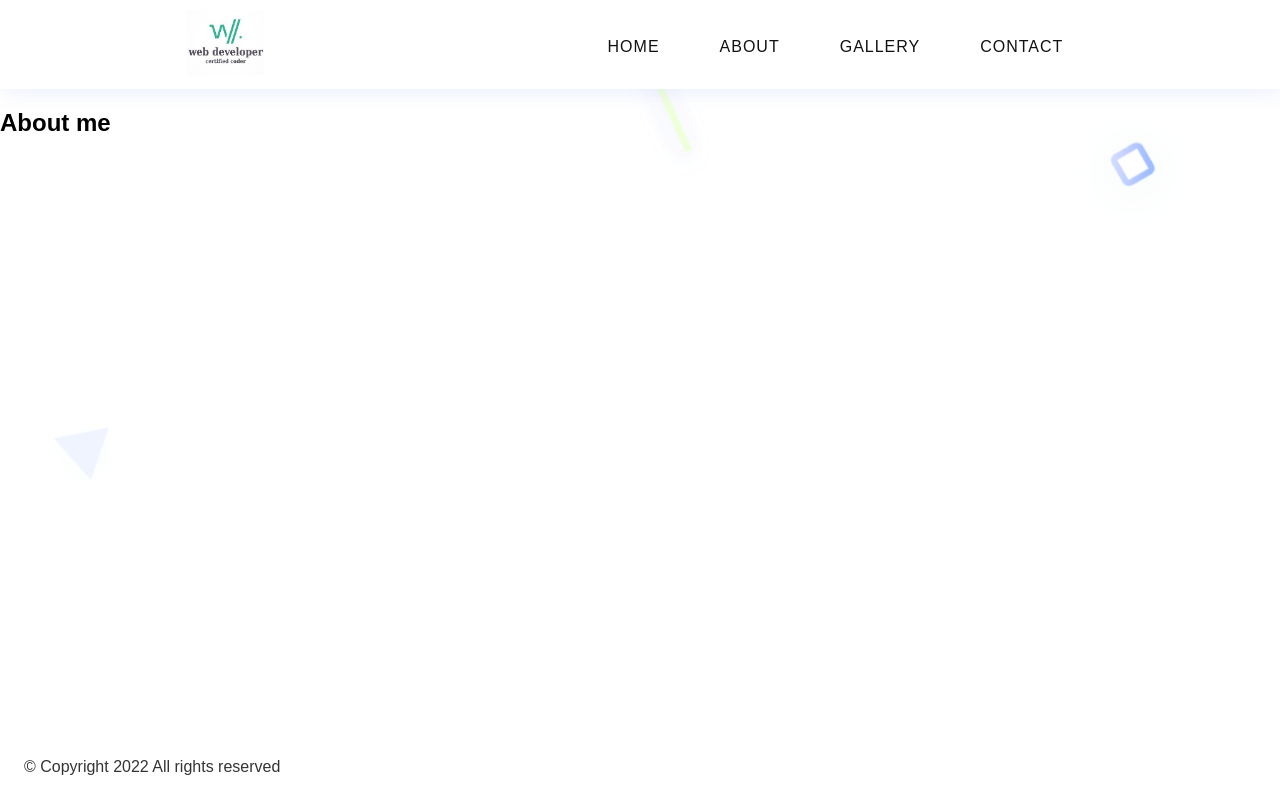
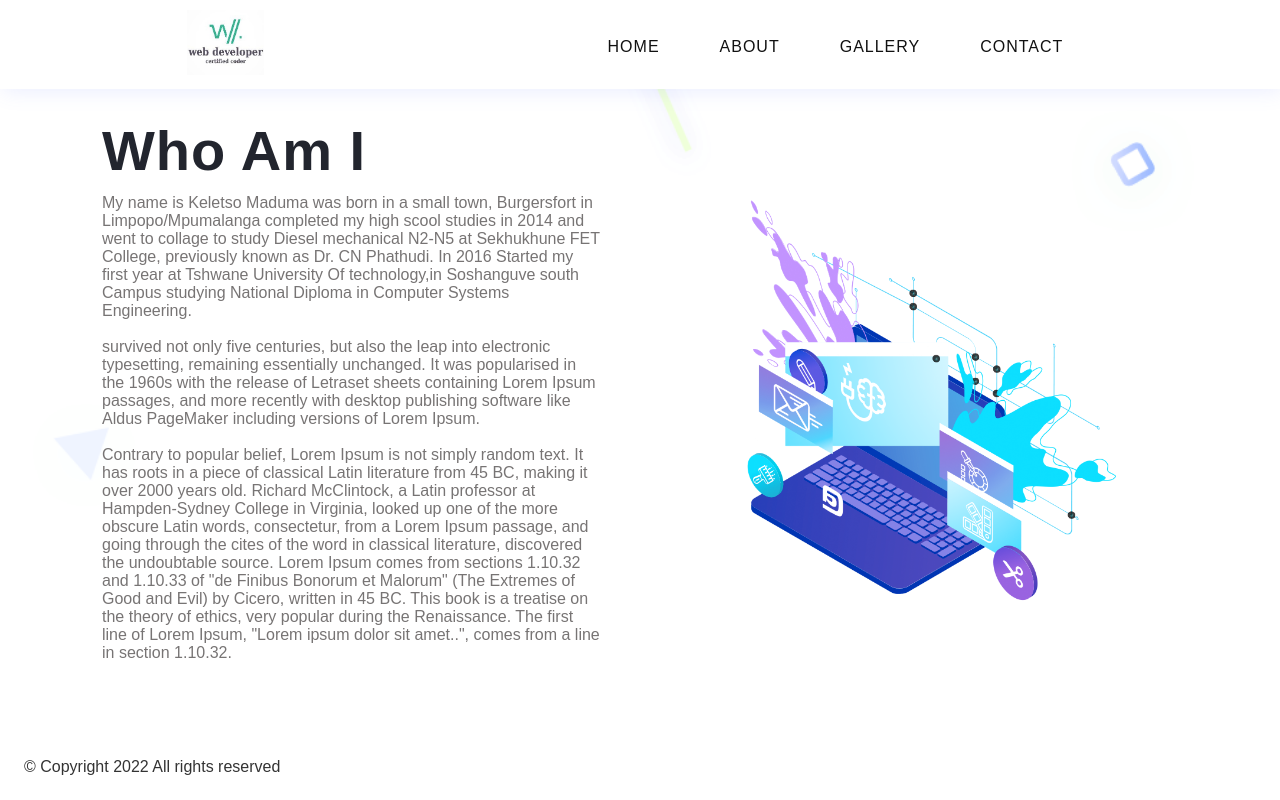
Before and after one commit to madumaKK/capacitiFirst, a plain HTML site: page about.html in a window 1280 px wide. Drawn offline with Linux system fonts and the light colour scheme.

Commit message:
keletso updated

```diff
--- a/about.html
+++ b/about.html
@@ -23,9 +23,32 @@
                 <li><a href="contact.html">Contact</a></li>
             </ul>
         </nav>
-        <div>
-            <h1>About me</h1>
-            <div class="icon"><i class="fa-solid fa-envelope-dot"></i></div>
+
+        <div class="home-content">
+            <div class="home-text">
+                <h1>Who Am I</h1>
+                <p>My name is Keletso Maduma was born in a small town, Burgersfort in Limpopo/Mpumalanga
+                    completed my high scool studies in 2014 and went to collage to study Diesel mechanical N2-N5 at Sekhukhune FET College, previously
+                    known as Dr. CN Phathudi. In 2016 Started my first year at Tshwane University Of technology,in Soshanguve south Campus studying
+                    National Diploma in Computer Systems Engineering.
+                    <br>
+                    <br>
+                    survived not only five centuries, but also the leap into electronic typesetting, remaining essentially unchanged. It was popularised in
+                    the 1960s with the release of Letraset sheets containing Lorem Ipsum passages, and more recently with desktop publishing
+                     software like Aldus PageMaker including versions of Lorem Ipsum.
+                     <br><br>
+                     Contrary to popular belief, Lorem Ipsum is not simply random text. It has roots in a piece of classical Latin literature from 45 BC,
+                     making it over 2000 years old. Richard McClintock, a Latin professor at Hampden-Sydney College in Virginia, looked up one of the more obscure Latin
+                     words, consectetur, from a Lorem Ipsum passage, and going through the cites of the word in classical literature, discovered the undoubtable source.
+                     Lorem Ipsum comes from sections 1.10.32 and 1.10.33 of "de Finibus Bonorum et Malorum" (The Extremes of Good and Evil) by Cicero, written in 45 BC.
+                     This book is a treatise on the theory of ethics, very popular during the Renaissance.
+                     The first line of Lorem Ipsum, "Lorem ipsum dolor sit amet..", comes from a line in section 1.10.32.
+                </p>
+            </div>
+            <div class="home-img">
+                <img src="photos/web design.png">
+            </div>
+
         </div>
 
 
--- a/style.css
+++ b/style.css
@@ -286,7 +286,7 @@ congest the information when gets below 850px  */
  /* if can be able to do i'd appriciate  */
 .footer{
     position: fixed;bottom: 0;
-    text-align: center;
+
 }
 
 
```
